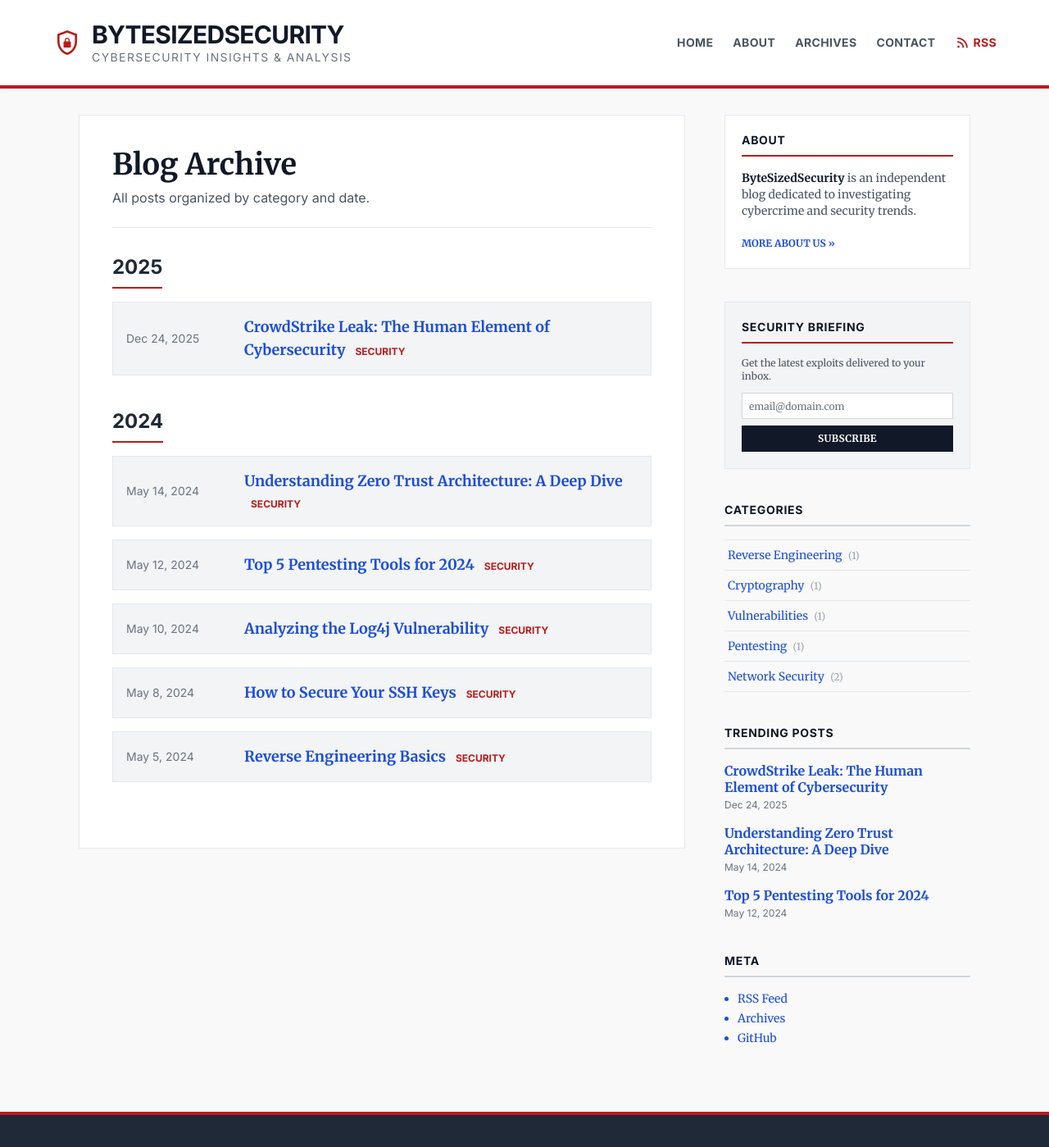
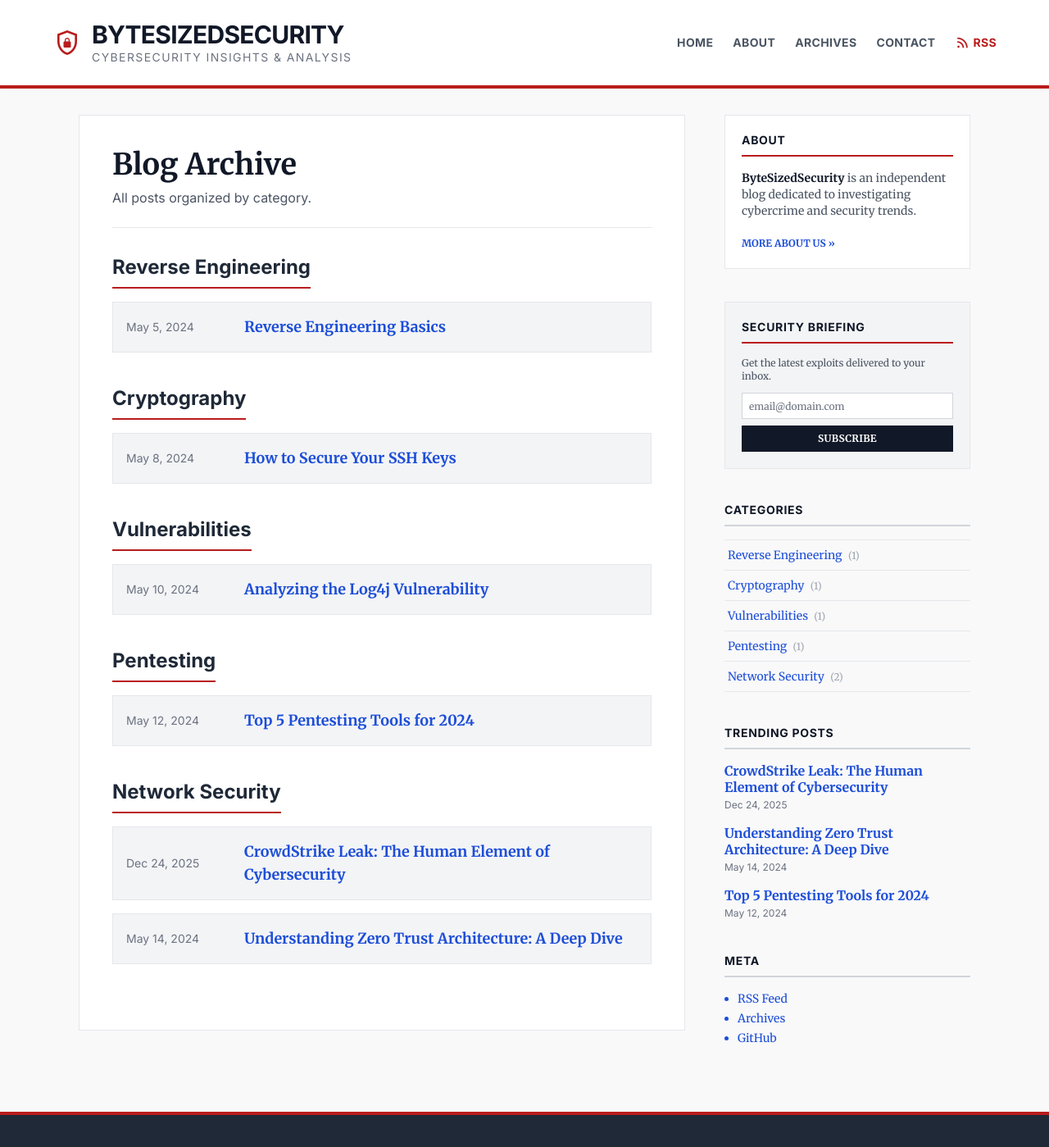
Before and after one commit to mda1125/bytesizedsecurity, a Jekyll site: the page built from archive.html, in a window 1280 px wide and 1400 px high. Shown: the whole window at 82% size. Built offline with Jekyll 4.4.1, drawn with Linux system fonts in a browser that asks for light colours; nearby versions of some CDN libraries.

Commit message:
Fix archive page to organize by category with anchor links

```diff
--- a/archive.html
+++ b/archive.html
@@ -8,21 +8,18 @@ title: Blog Archive
     <div class="bg-white border border-gray-200 p-6 md:p-10">
       <header class="mb-8 border-b border-gray-200 pb-6">
         <h1 class="text-3xl md:text-4xl font-bold text-gray-900 leading-tight mb-2">Blog Archive</h1>
-        <p class="text-gray-600 font-sans">All posts organized by category and date.</p>
+        <p class="text-gray-600 font-sans">All posts organized by category.</p>
       </header>
 
-      {% assign posts_by_year = site.posts | group_by_exp: "post", "post.date | date: '%Y'" %}
-
-      {% for year in posts_by_year %}
-      <div class="mb-10">
-        <h2 class="text-2xl font-bold text-gray-800 mb-4 font-sans border-b-2 border-primary pb-2 inline-block">{{ year.name }}</h2>
+      {% for category in site.categories %}
+      <div class="mb-10" id="{{ category[0] | slugify }}">
+        <h2 class="text-2xl font-bold text-gray-800 mb-4 font-sans border-b-2 border-primary pb-2 inline-block">{{ category[0] }}</h2>
         <ul class="space-y-4">
-          {% for post in year.items %}
+          {% for post in category[1] %}
           <li class="flex flex-col md:flex-row md:items-center gap-2 md:gap-4 p-4 bg-surface border border-gray-200 hover:border-primary transition-colors">
             <span class="text-sm font-sans text-gray-500 md:w-32 shrink-0">{{ post.date | date: "%b %-d, %Y" }}</span>
             <div class="flex-1">
               <a href="{{ post.url | relative_url }}" class="text-lg font-bold text-link hover:underline">{{ post.title }}</a>
-              <span class="text-xs font-sans font-bold uppercase text-primary ml-2">{{ post.category | default: post.tags | first | default: "Security" }}</span>
             </div>
           </li>
           {% endfor %}
```
